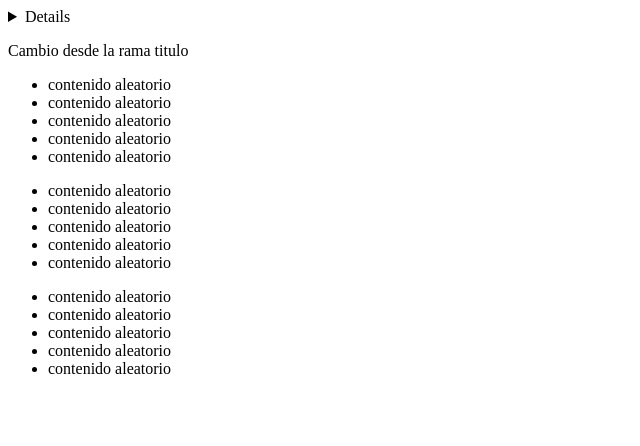
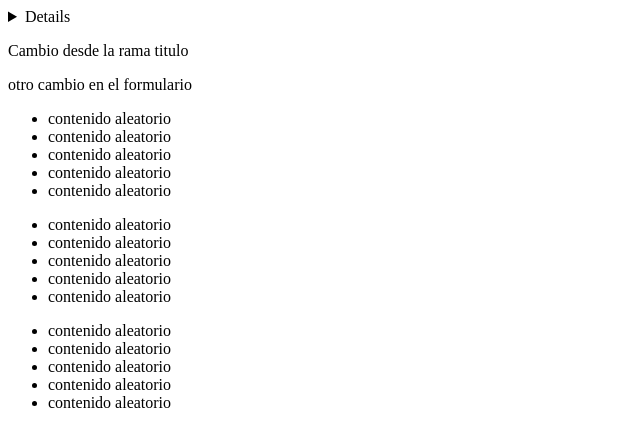
Before and after one commit to Black852456/testeo_subida_version, a plain HTML site: page index.html in a window 1280 px wide. Shown: the whole page, without its empty margins (0-640 px from the left). Drawn offline with Linux system fonts and the light colour scheme.

Commit message:
agregando nuevo parrafo

```diff
--- a/index.html
+++ b/index.html
@@ -10,7 +10,7 @@
 <body>
 
     <p>Cambio desde la rama titulo</p>
-
+    <p>otro cambio en el formulario</p>
     <ul>
         <li>contenido aleatorio</li>
         <li>contenido aleatorio</li>
```
